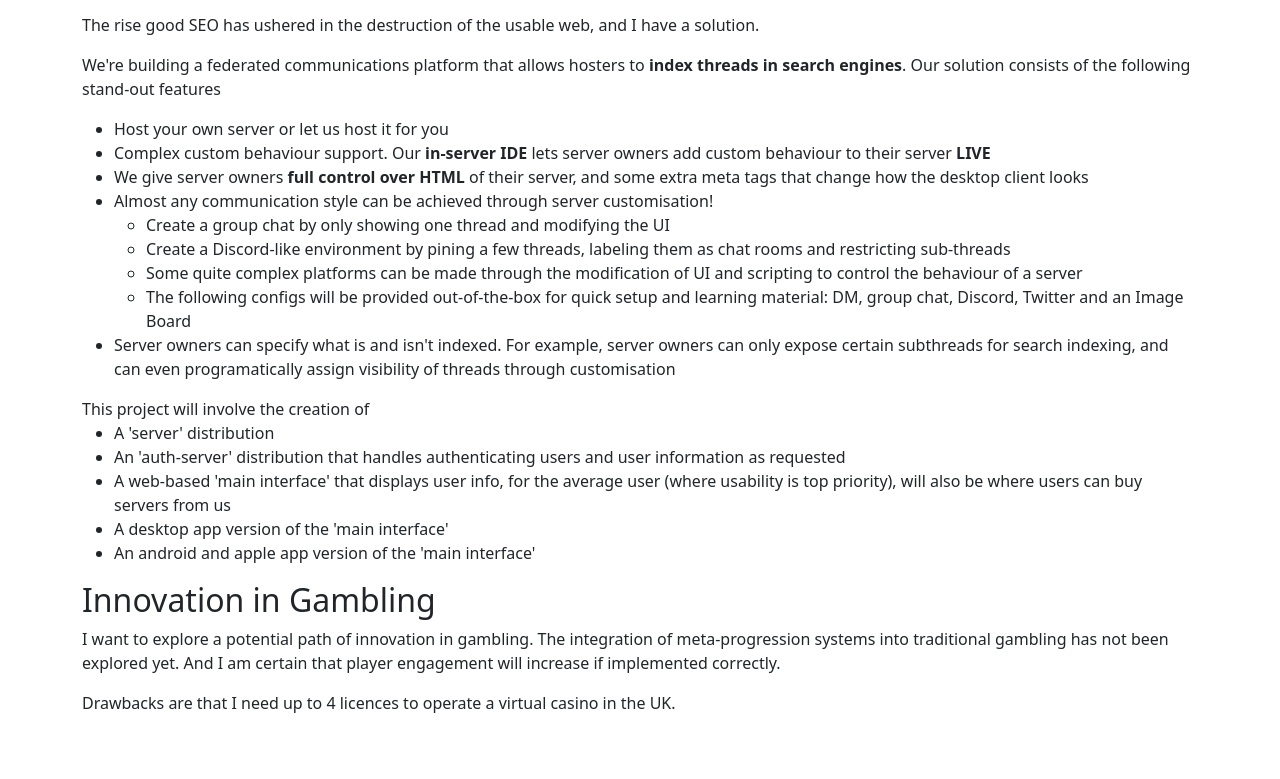
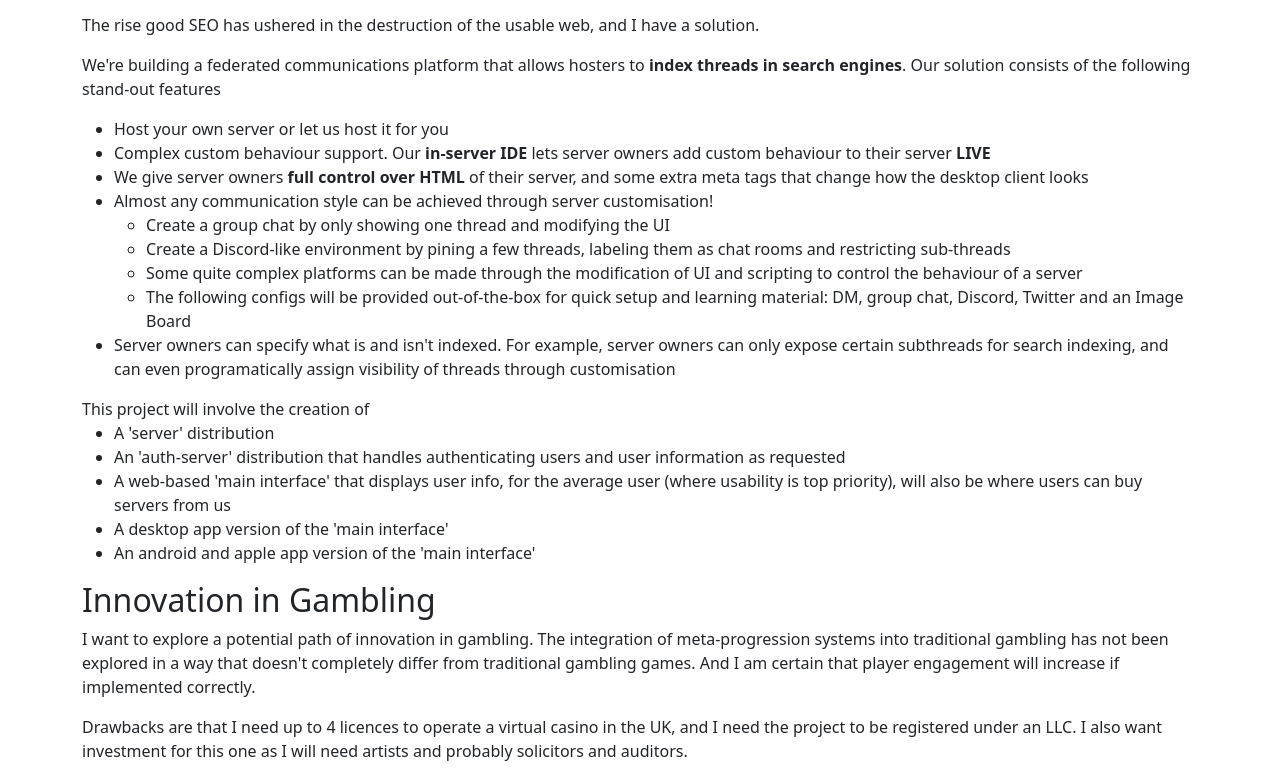
Before and after one commit to Woukie/lucaseldon.com, a website: page projects/index.html in a window 1280 px wide. Shown: the part 624-1403 px from the top of the page. Before the commit the page ends 1355 px from the top, so only its background shows below. Drawn offline with nearby package versions, Linux system fonts and the light colour scheme; files that its build step writes are made by us from their sources.

Commit message:
Updated gambling project idea

```diff
--- a/projects/index.html
+++ b/projects/index.html
@@ -73,8 +73,8 @@
       <li>An android and apple app version of the 'main interface'</li>
     </ul>
     <h2>Innovation in Gambling</h2>
-    <p>I want to explore a potential path of innovation in gambling. The integration of meta-progression systems into traditional gambling has not been explored yet. And I am certain that player engagement will increase if implemented correctly.</p>
-    <p>Drawbacks are that I need up to 4 licences to operate a virtual casino in the UK.</p>
+    <p>I want to explore a potential path of innovation in gambling. The integration of meta-progression systems into traditional gambling has not been explored in a way that doesn't completely differ from traditional gambling games. And I am certain that player engagement will increase if implemented correctly.</p>
+    <p>Drawbacks are that I need up to 4 licences to operate a virtual casino in the UK, and I need the project to be registered under an LLC. I also want investment for this one as I will need artists and probably solicitors and auditors.</p>
   </div>
 
   <script src="/node_modules/bootstrap/dist/js/bootstrap.bundle.min.js"></script>
```
